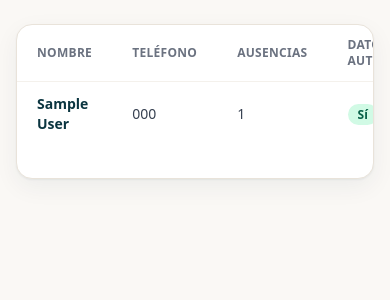
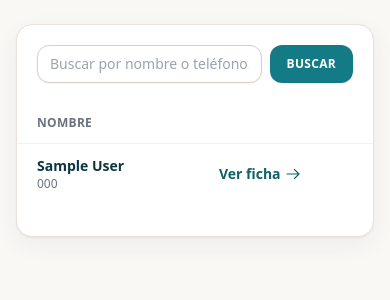
Before and after one commit to Gustavo-87/Agenda-Go, a Laravel app: page /clientes in a window 390 px wide. Shown: the part 158-458 px from the top of the page. Run offline with Laravel 12, Linux system fonts and the light colour scheme; a user stored in the database is signed in; data comes from the database, SQL or seed files in the repository; tables that the repository leaves empty hold one stand-in row (values such as "Sample post"); style sheets or scripts are compiled from the project's sources; some web fonts are replaced.

Commit message:
feat: añadir búsqueda de clientes y tablas responsive

```diff
--- a/app/Http/Controllers/CustomerController.php
+++ b/app/Http/Controllers/CustomerController.php
@@ -15,6 +15,7 @@ class CustomerController extends Controller
     {
         $user = $request->user();
         $business = $this->contextoNegocio($request);
+        $q = trim((string) $request->query('q', ''));
 
         if ($business !== null) {
             abort_unless($user->can('view', $business), 403);
@@ -22,7 +23,15 @@ class CustomerController extends Controller
 
         return view('customers.index', [
             'negocio' => $business,
-            'clientes' => $business?->customers()->orderBy('name')->paginate(10) ?? collect(),
+            'q' => $q,
+            'clientes' => $business?->customers()
+                ->when($q !== '', function ($query) use ($q) {
+                    $query->where(function ($inner) use ($q) {
+                        $inner->where('name', 'like', "%{$q}%")
+                            ->orWhere('phone', 'like', "%{$q}%");
+                    });
+                })
+                ->orderBy('name')->paginate(10)->withQueryString() ?? collect(),
             'negocios' => $user->isSuperAdmin() ? Business::orderBy('name')->get() : collect(),
         ]);
     }
--- a/resources/views/customers/index.blade.php
+++ b/resources/views/customers/index.blade.php
@@ -22,33 +22,49 @@
                 </div>
             @else
                 <div class="bg-white rounded-2xl border border-warm-200 shadow-card">
+                    <div class="p-5">
+                        <form method="GET" action="{{ route('clientes.index') }}" class="flex flex-wrap gap-2">
+                            @if (auth()->user()->isSuperAdmin())
+                                <input type="hidden" name="business_id" value="{{ $negocio->id }}">
+                            @endif
+                            <x-text-input name="q" :value="$q" placeholder="Buscar por nombre o teléfono…" class="flex-1 min-w-[12rem]" />
+                            <x-primary-button>Buscar</x-primary-button>
+                            @if ($q !== '')
+                                <a href="{{ route('clientes.index', array_filter(['business_id' => request()->query('business_id')])) }}" class="px-4 py-2.5 rounded-xl border border-warm-300 bg-white text-sm font-semibold text-petrol hover:bg-warm-100">Limpiar</a>
+                            @endif
+                        </form>
+                    </div>
+
                     @if ($clientes->isEmpty())
-                        <x-empty-state icon="users" title="Aún no hay clientes" message="Los clientes se registran automáticamente al crear una reserva." />
+                        <x-empty-state icon="users" :title="$q !== '' ? 'Sin resultados' : 'Aún no hay clientes'" :message="$q !== '' ? 'No hay clientes que coincidan con la búsqueda.' : 'Los clientes se registran automáticamente al crear una reserva.'" />
                     @else
                         <div class="overflow-x-auto">
                             <table class="min-w-full divide-y divide-warm-100 text-sm">
                                 <thead>
                                     <tr class="text-left text-gray-500 text-xs uppercase tracking-wide">
                                         <th class="py-3 px-5">Nombre</th>
-                                        <th class="py-3 px-5">Teléfono</th>
-                                        <th class="py-3 px-5">Ausencias</th>
-                                        <th class="py-3 px-5">Datos autorizados</th>
+                                        <th class="py-3 px-5 hidden sm:table-cell">Teléfono</th>
+                                        <th class="py-3 px-5 hidden md:table-cell">Ausencias</th>
+                                        <th class="py-3 px-5 hidden lg:table-cell">Datos autorizados</th>
                                         <th class="py-3 px-5"></th>
                                     </tr>
                                 </thead>
                                 <tbody class="divide-y divide-warm-100">
                                     @foreach ($clientes as $cliente)
                                         <tr class="hover:bg-warm-50">
-                                            <td class="py-3 px-5 font-semibold text-petrol">{{ $cliente->name }}</td>
-                                            <td class="py-3 px-5">{{ $cliente->phone }}</td>
-                                            <td class="py-3 px-5">
+                                            <td class="py-3 px-5 font-semibold text-petrol">
+                                                {{ $cliente->name }}
+                                                <div class="text-xs text-gray-500 font-normal sm:hidden">{{ $cliente->phone }}</div>
+                                            </td>
+                                            <td class="py-3 px-5 hidden sm:table-cell">{{ $cliente->phone }}</td>
+                                            <td class="py-3 px-5 hidden md:table-cell">
                                                 @if ($cliente->absences >= 2)
                                                     <span class="px-2.5 py-0.5 rounded-full text-xs font-semibold bg-red-100 text-red-700">{{ $cliente->absences }} ausencias</span>
                                                 @else
                                                     {{ $cliente->absences }}
                                                 @endif
                                             </td>
-                                            <td class="py-3 px-5">
+                                            <td class="py-3 px-5 hidden lg:table-cell">
                                                 <span class="px-2.5 py-0.5 rounded-full text-xs font-semibold {{ $cliente->data_consent ? 'bg-emerald-100 text-emerald-800' : 'bg-amber-100 text-amber-800' }}">
                                                     {{ $cliente->data_consent ? 'Sí' : 'Pendiente' }}
                                                 </span>
```
Also changed, not shown: resources/views/agenda/index.blade.php (+4 -4 lines), resources/views/reports/index.blade.php (+4 -4 lines).
